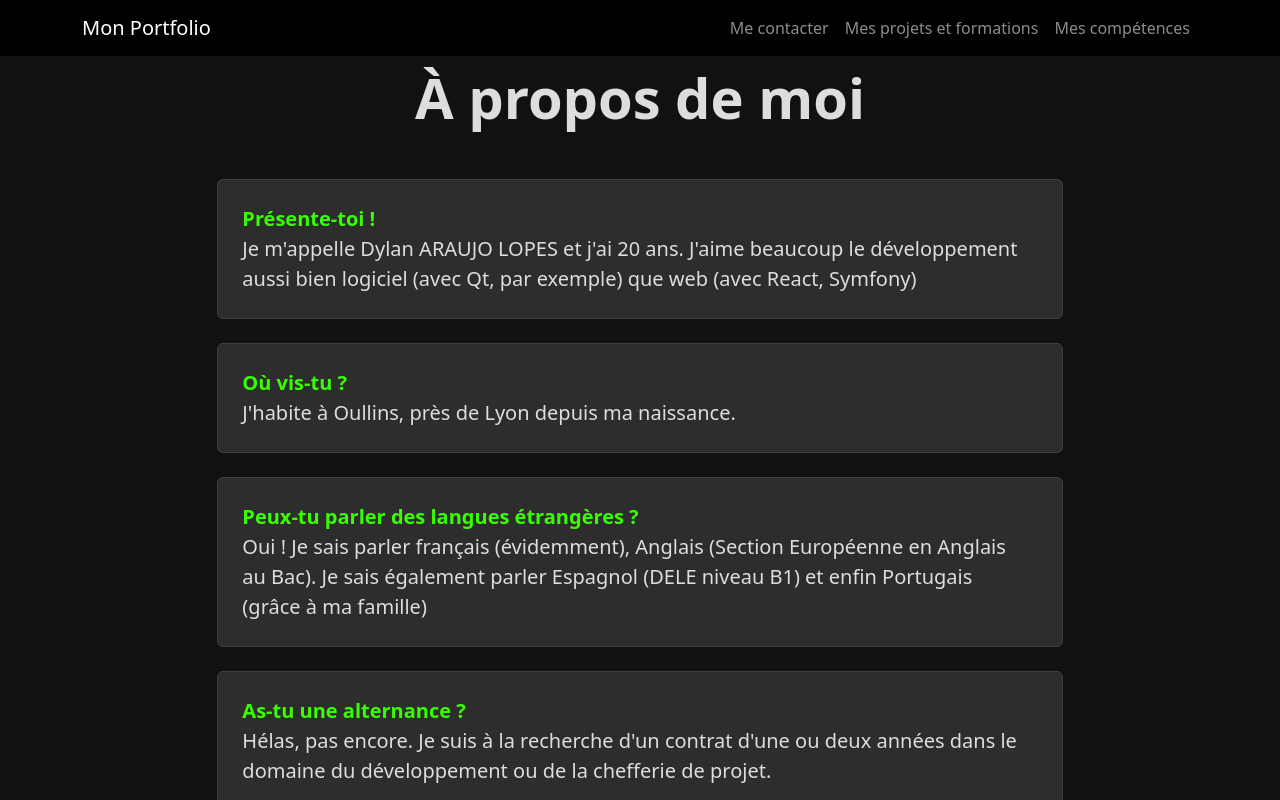
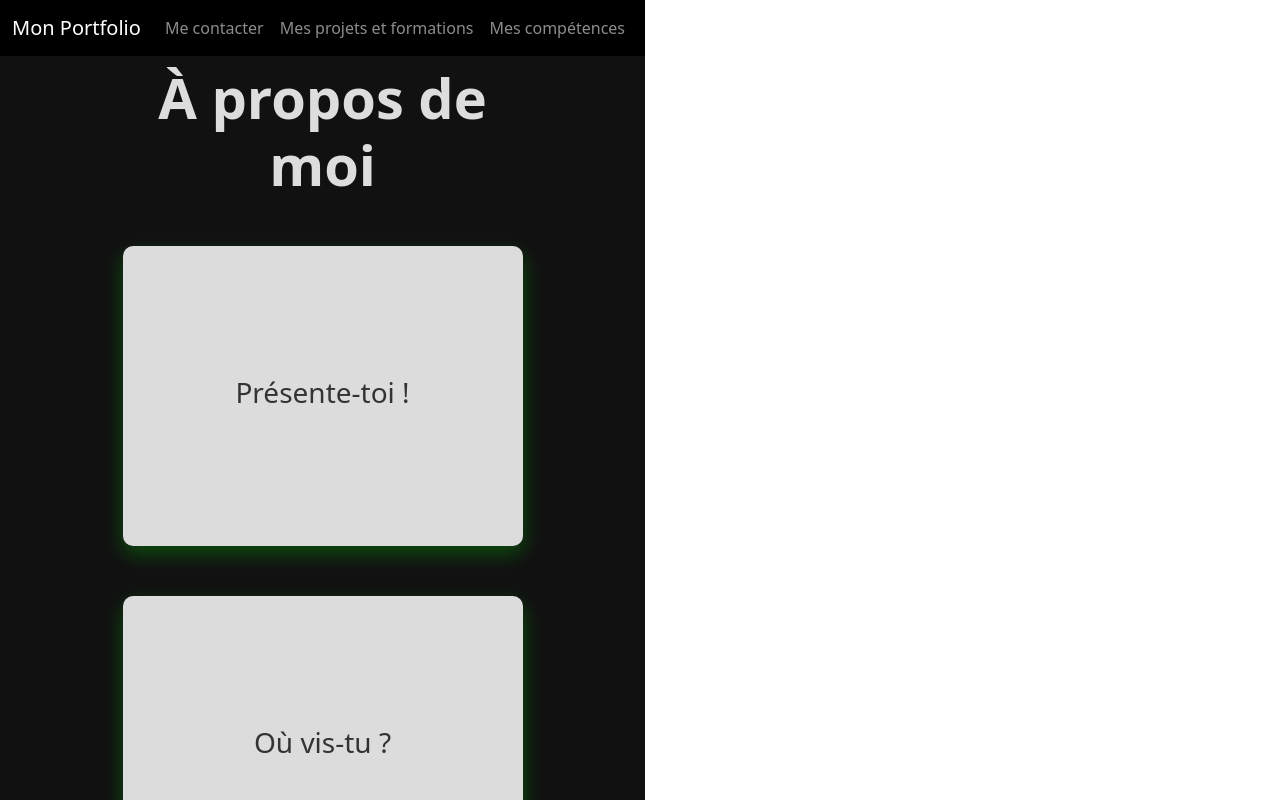
Before and after one commit to Jokanami/React_portfolio, a React (Vite) app in the folder portfolio/: page /#/ in a window 1280 px wide. Shown: the top 800 px of the page. Built offline with nearby package versions, Linux system fonts and the light colour scheme.

Commit message:
ajout_inclusion_composant
Ajout du composant de carte à retourner et implémentation dan la page d'accueil.

```diff
--- /dev/null
+++ b/portfolio/src/FlippingCardComponent/FlippingCardComponent.css
@@ -0,0 +1,56 @@
+.flipcard-container {
+    width: 100%; /* La carte prendra toute la largeur disponible dans sa cellule de grille */
+    padding-bottom: 75%;
+    perspective: 1000px;
+    cursor: pointer;
+    display: flex;
+    justify-content: center;
+    align-items: center;
+    margin: 0;
+    position: relative;
+}
+
+.flipcard-inner {
+    position: absolute;
+    top: 0;
+    left: 0;
+    width: 100%;
+    height: 100%;
+    text-align: center;
+    transition: transform 0.6s;
+    transform-style: preserve-3d;
+    border-radius: 10px;
+    box-shadow: 0 8px 20px rgba(0, 255, 0, 0.25);
+}
+
+.flipcard-container.flipped .flipcard-inner{
+    transform: rotateY(180deg);
+}
+
+.flipcard-front, .flipcard-back {
+    position: absolute;
+    width: 100%;
+    height: 100%;
+    -webkit-backface-visibility: hidden; /* Cache la face arrière des éléments quand ils sont tournés */
+    backface-visibility: hidden;
+    display: flex;
+    justify-content: center;
+    align-items: center;
+    border-radius: 10px;
+    padding: 20px;
+    box-sizing: border-box;
+}
+
+.flipcard-front{
+    background-color: rgb(220, 220, 220);
+    color: #333333;
+    font-size: 1.5em;
+    font-weight: bold;
+}
+
+.flipcard-back{
+    background-color: rgb(220, 220, 220);
+    color: rgb(0, 100, 0);
+    transform: rotateY(180deg);
+    font-size: 1.2em;
+}
--- /dev/null
+++ b/portfolio/src/FlippingCardComponent/FlippingCardComponent.tsx
@@ -0,0 +1,35 @@
+import React, { useState } from 'react'
+import './FlippingCardComponent.css';
+
+interface FlippingCardComponentProps {
+    question: string;
+    answer: string;
+}
+
+const FlashCardComponent: React.FC<FlippingCardComponentProps> = ({ question, answer }) => {
+
+    const [isFlipped, setIsFlipped] = useState<boolean>(false);
+
+    const handleClick = () => {
+        setIsFlipped(!isFlipped);
+    }
+
+
+    return (
+        <div className={`flipcard-container ${isFlipped ? "flipped" : ""}`} onClick={handleClick}>
+
+            <div className={"flipcard-inner"}>
+                <div className={"flipcard-front"}>
+                    <h3>{question}</h3>
+                </div>
+                <div className={"flipcard-back"}>
+                    <p>{answer}</p>
+                </div>
+            </div>
+
+        </div>
+    )
+
+}
+
+export default FlashCardComponent
--- a/portfolio/src/HomePage/HomePage.css
+++ b/portfolio/src/HomePage/HomePage.css
@@ -1,20 +1,28 @@
 .faq-container{
     width: 100%;
     background-color: #111111;
-    color: #dddddd
+    color: #dddddd;
+    padding: 50px 20px;
 }
 
-.faq-card{
-    background-color: #2d2d2d;
-    border: 1px solid #404040;
-    transition: border-color 0.2s ease;
-
-}
-.faq-card:hover{
-    border-color: #666666;
+.flipcards-grid {
+    display: grid;
+    grid-template-columns: repeat(auto-fit, minmax(400px, 1fr));
+    gap: 50px; /* Espacement entre les cartes */
+    justify-content: center; /* Centre les cartes horizontalement si elles ne remplissent pas toutes les colonnes */
+    align-items: start; /* Aligne les cartes en haut de leur cellule */
+    margin: 0 auto; /* Centre la grille dans le conteneur parent */
 }
 
-.question-text{
-    color: #37ff00;
-    font-weight: bold;
+@media (max-width: 600px) {
+    .flipcards-grid {
+        grid-template-columns: 1fr;
+        gap: 20px;
+    }
 }
+
+@media (min-width: 601px) and (max-width: 992px) { /* Nouvelle tranche pour une meilleure gestion */
+    .flipcards-grid {
+        grid-template-columns: repeat(auto-fit, minmax(300px, 1fr)); /* 2 ou 3 colonnes généralement */
+    }
+}
--- a/portfolio/src/HomePage/HomePage.tsx
+++ b/portfolio/src/HomePage/HomePage.tsx
@@ -1,11 +1,12 @@
 import './HomePage.css'
+import FlashCardComponent from "../FlippingCardComponent/FlippingCardComponent.tsx";
 
 function HomePage() {
 
     const faqData = [
         {
             question: "Présente-toi !",
-            answer: "Je m'appelle Dylan ARAUJO LOPES et j'ai 20 ans.\n" +
+            answer: "Je m'appelle Dylan ARAUJO LOPES et j'ai 20 ans. " +
                 "J'aime beaucoup le développement aussi bien logiciel (avec Qt, par exemple) que web (avec React, Symfony)"
         },
         {
@@ -14,14 +15,27 @@ function HomePage() {
         },
         {
             question: "Peux-tu parler des langues étrangères ?",
-            answer: "Oui !\n" +
-                "Je sais parler français (évidemment), Anglais (Section Européenne en Anglais au Bac).\n" +
+            answer: "Oui ! " +
+                "Je sais parler français (évidemment), Anglais (Section Européenne en Anglais au Bac). " +
                 "Je sais également parler Espagnol (DELE niveau B1) et enfin Portugais (grâce à ma famille)"
         },
         {
             question: "As-tu une alternance ?",
             answer: "Hélas, pas encore. Je suis à la recherche d'un contrat d'une ou deux années" +
                 " dans le domaine du développement ou de la chefferie de projet. "
+        },
+        {
+            question: "En dehors du code, quelles sont tes passions ?",
+            answer: "J'adore écouter de la musique (Rock, Metal, Pop, Hip-Hop). " +
+                "Quand j'ai du temps, j'aime bien jouer de la basse. " +
+                "J'aime beaucoup regarder des séries (surtout animées). " +
+                "J'étais un gros joueur mais j'ai beaucoup ralenti dernièrement."
+        },
+        {
+            question: "Pourquoi t'es-tu lancé dans l'informatique ?",
+            answer: "Au début, je voulais me lancer dans des études de droit ou de langue mais " +
+                "après quelques désillusions, j'ai décidé de me tourner vers l'informatique avec pour seul objectif de devenir développeur Web. " +
+                "En 1ère et en terminale, j'y ai vraiment pris goût et j'ai décidé de poursuivre pour acquérir plus de connaissances."
         },
 
     ];
@@ -34,22 +48,15 @@ function HomePage() {
                         À propos de moi
                     </h1>
 
-                    {faqData.map((item, index) => (
-                        <div key={index} className={"faq-card rounded p-4 mb-4"}>
-                            <div className={"question-label fs-5 me-3 flex-shrink-0"}>
-                                <span className={"question-text fs-5"}>{item.question}</span>
-                            </div>
-
-                            <div className={"question-answer fs-5 me-3 flex-shrink-0"}>
-                                <span className={"question-answer-text"}>{item.answer}</span>
-                            </div>
-                        </div>
-                    ))}
-
-
-
-
-
+                    <div className={"flipcards-grid"}>
+                        {faqData.map((item, index) => (
+                            <FlashCardComponent
+                                key={index}
+                                question={item.question}
+                                answer={item.answer}
+                            />
+                        ))}
+                    </div>
 
                 </div>
             </div>
```
